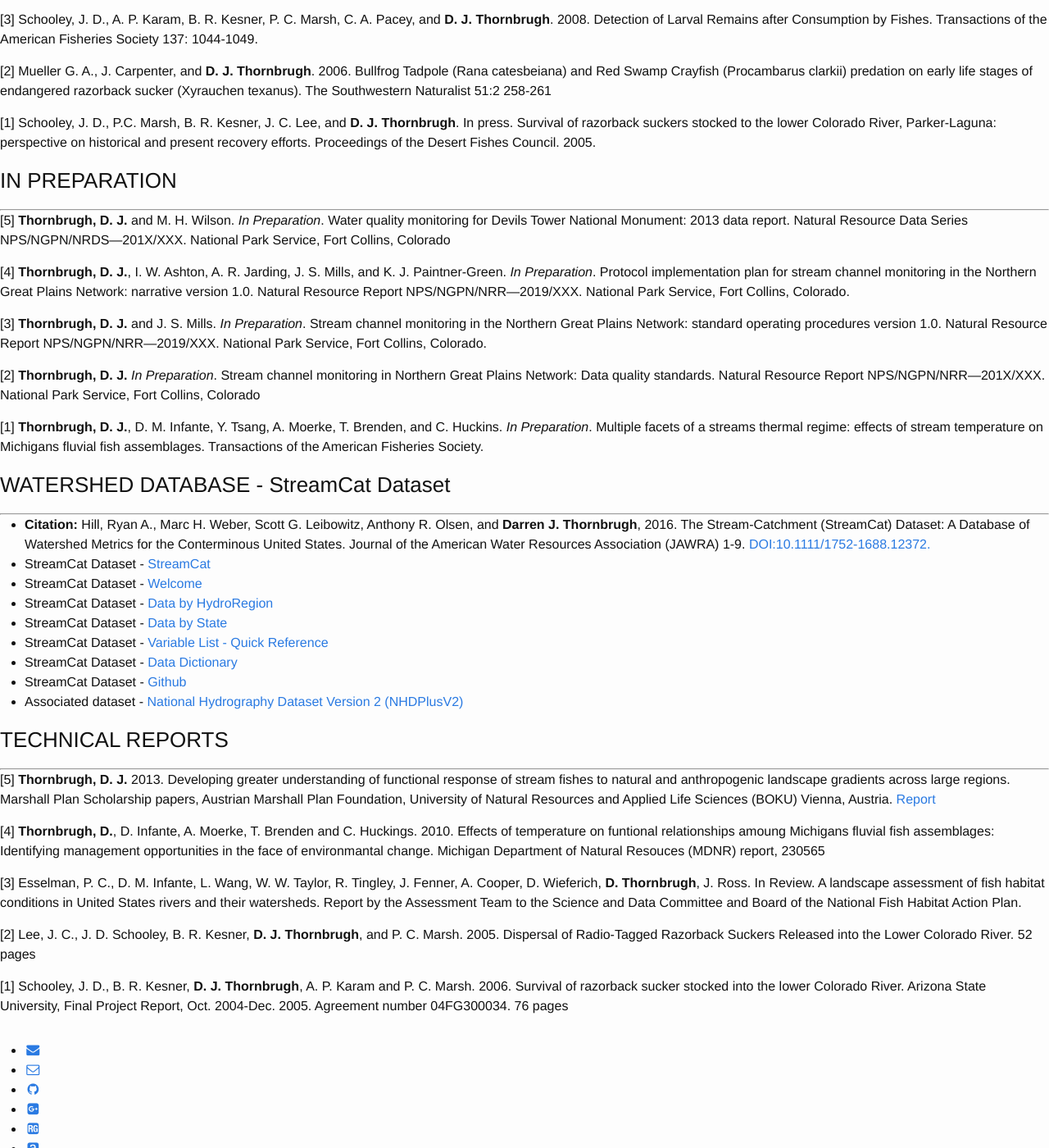
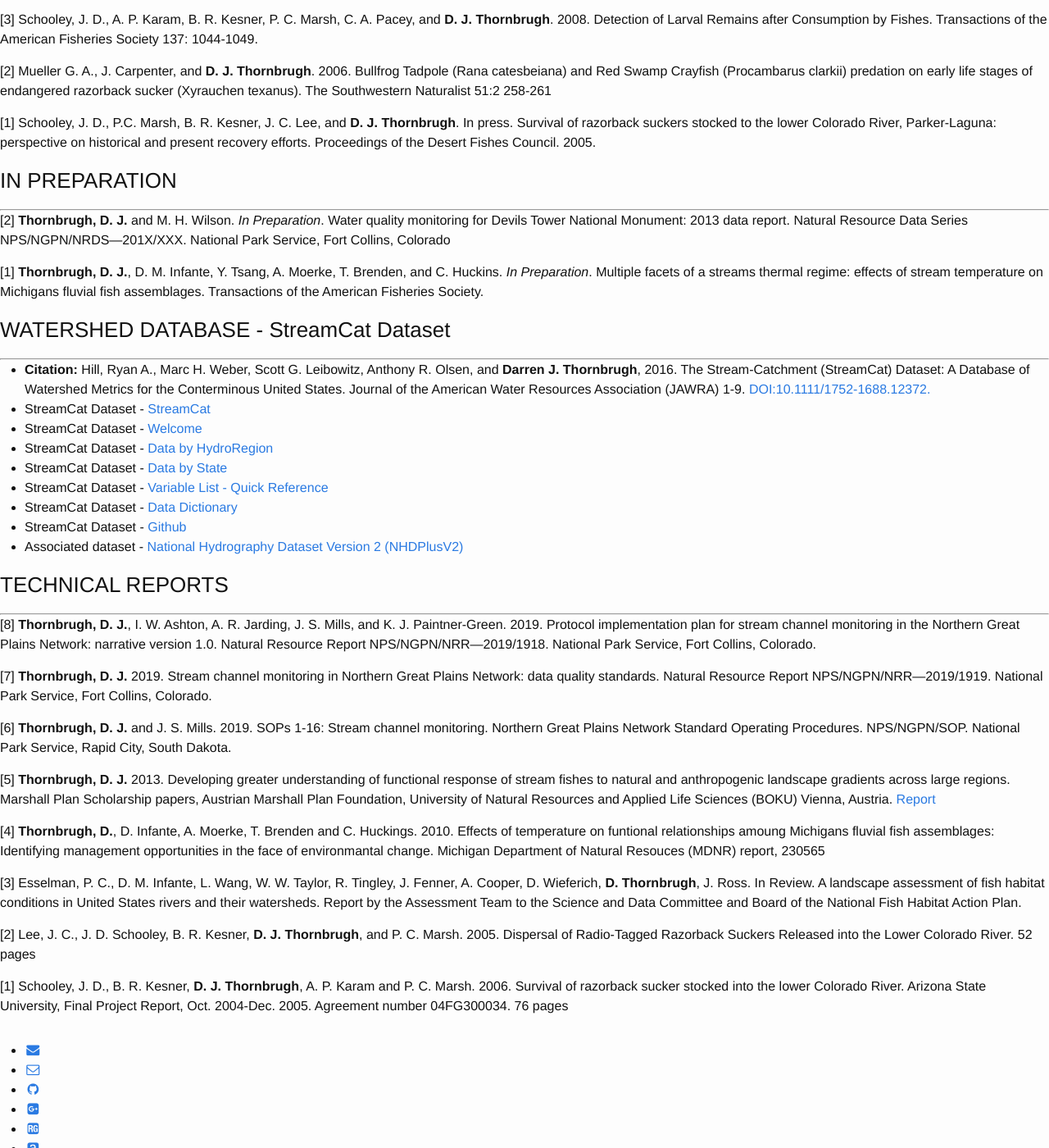
Before and after one commit to dthor/dthor.github.io, a Jekyll site: the page built from publications/publications.md, in a window 1280 px wide and 1400 px high, scrolled down 1743 px. Shown: the whole window at 82% size. Built offline with Jekyll 4.4.1, drawn with Linux system fonts in a browser that asks for light colours; nearby versions of some CDN libraries; some web fonts are replaced.

Commit message:
Up date to publications
NGPN SCM PIP & DQS were published

```diff
--- a/publications/publications.md
+++ b/publications/publications.md
@@ -53,13 +53,7 @@ permalink: /publications/
 ### IN PREPARATION
 ***
 
-[5] **Thornbrugh, D. J.** and M. H. Wilson. _In Preparation_. Water quality monitoring for Devils Tower National Monument: 2013 data report. Natural Resource Data Series NPS/NGPN/NRDS—201X/XXX. National Park Service, Fort Collins, Colorado
-
-[4] **Thornbrugh, D. J.**, I. W. Ashton, A. R. Jarding, J. S. Mills, and K. J. Paintner-Green. _In Preparation_. Protocol implementation plan for stream channel monitoring in the Northern Great Plains Network: narrative version 1.0. Natural Resource Report NPS/NGPN/NRR—2019/XXX. National Park Service, Fort Collins, Colorado.
-
-[3] **Thornbrugh, D. J.** and J. S. Mills. _In Preparation_. Stream channel monitoring in the Northern Great Plains Network: standard operating procedures version 1.0. Natural Resource Report NPS/NGPN/NRR—2019/XXX. National Park Service, Fort Collins, Colorado.
-
-[2] **Thornbrugh, D. J.** _In Preparation_. Stream channel monitoring in Northern Great Plains Network: Data quality standards. Natural Resource Report NPS/NGPN/NRR—201X/XXX. National Park Service, Fort Collins, Colorado
+[2] **Thornbrugh, D. J.** and M. H. Wilson. _In Preparation_. Water quality monitoring for Devils Tower National Monument: 2013 data report. Natural Resource Data Series NPS/NGPN/NRDS—201X/XXX. National Park Service, Fort Collins, Colorado
 
 [1] **Thornbrugh, D. J.**, D. M. Infante, Y. Tsang, A. Moerke, T. Brenden, and C. Huckins. _In Preparation_. Multiple facets of a streams thermal regime: effects of stream temperature on Michigans fluvial fish assemblages. Transactions of the American Fisheries Society.
 
@@ -77,6 +71,12 @@ permalink: /publications/
 
 ### TECHNICAL REPORTS
 ***
+[8] **Thornbrugh, D. J.**, I. W. Ashton, A. R. Jarding, J. S. Mills, and K. J. Paintner-Green. 2019. Protocol implementation plan for stream channel monitoring in the Northern Great Plains Network: narrative version 1.0. Natural Resource Report NPS/NGPN/NRR—2019/1918. National Park Service, Fort Collins, Colorado.
+
+[7] **Thornbrugh, D. J.** 2019. Stream channel monitoring in Northern Great Plains Network: data quality standards. Natural Resource Report NPS/NGPN/NRR—2019/1919. National Park Service, Fort Collins, Colorado.
+
+[6] **Thornbrugh, D. J.** and J. S. Mills. 2019. SOPs 1-16: Stream channel monitoring. Northern Great Plains Network Standard Operating Procedures. NPS/NGPN/SOP. National Park Service, Rapid City, South Dakota.
+
 [5] **Thornbrugh, D. J.** 2013. Developing greater understanding of functional response of stream fishes to natural and anthropogenic landscape gradients across large regions. Marshall Plan Scholarship papers, Austrian Marshall Plan Foundation, University of Natural Resources and Applied Life Sciences (BOKU) Vienna, Austria. [Report](http://www.marshallplan.at/images/papers_scholarship/2013/Applied_Life_Sciences_Vienna_ThornbrughDarren_2013.pdf)
 
 [4] **Thornbrugh, D.**, D. Infante, A. Moerke, T. Brenden and C. Huckings. 2010. Effects of temperature on funtional relationships amoung Michigans fluvial fish assemblages: Identifying management opportunities in the face of environmantal change.  Michigan Department of Natural Resouces (MDNR) report, 230565
```
